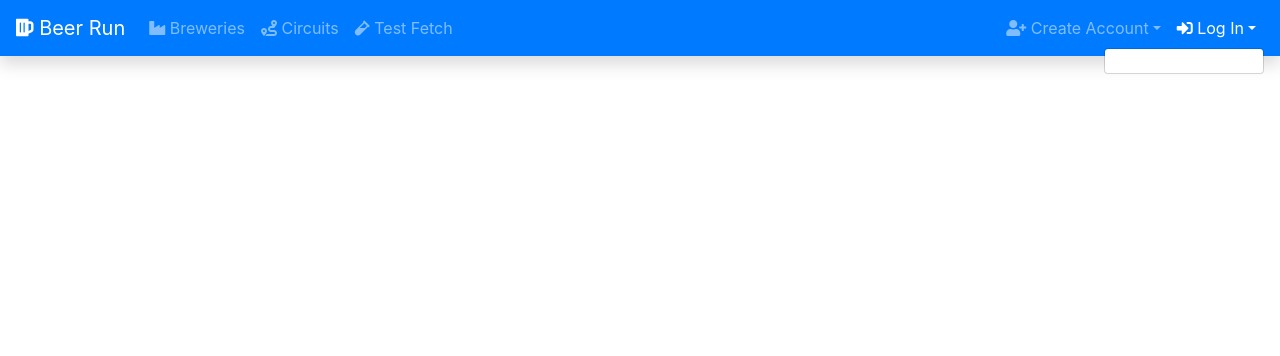
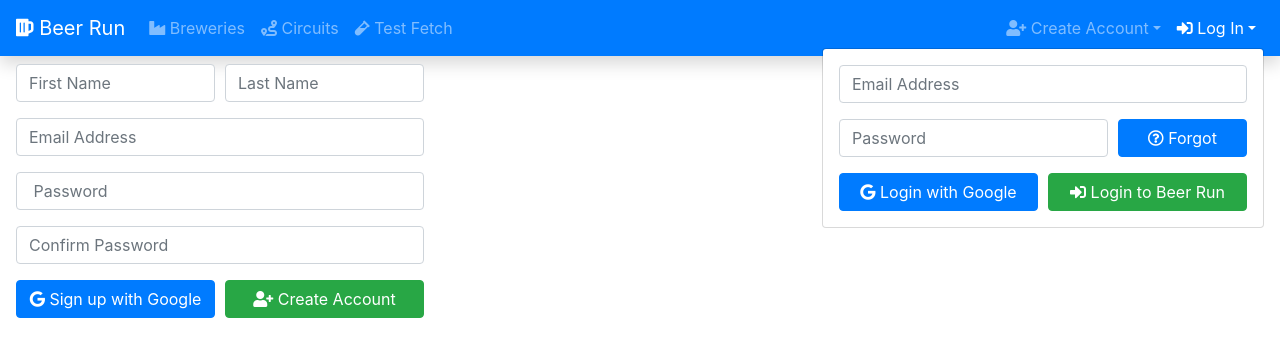
Before and after one commit to mathewpwheatley/brewery-run-frontend, a React (Create React App) app: page /create-account in a window 1280 px wide. Both pictures are taken after a click on the button "Log In". Shown: the top 356 px of the page. Built offline with nearby package versions, Linux system fonts and the light colour scheme.

Commit message:
Convert login create-account form to npm bootstrap

```diff
--- a/src/components/CreateAccountForm.js
+++ b/src/components/CreateAccountForm.js
@@ -1,7 +1,10 @@
 import React, {Component} from 'react'
-import {connect} from 'react-redux';
+import {connect} from 'react-redux'
+import Form from 'react-bootstrap/Form'
+import Col from 'react-bootstrap/Col'
+import Button from 'react-bootstrap/Button'
 import {createUser} from '../actions/user.js'
-import FormMessages from './FormMessages.js';
+import FormMessages from './FormMessages.js'
 
 class CreateAccountForm extends Component {
 
@@ -31,40 +34,40 @@ class CreateAccountForm extends Component {
 
     render() {
         return (
-            <form className="dropdown-menu dropdown-menu-right p-4 signup-login-form" onSubmit={event => this.handleSubmit(event)}>
-                <div className="form-row">
-                    <div className="form-group col-sm-6">
-                        <input className="form-control" type="text" placeholder="First Name" name="first_name" value={this.state.first_name} onChange={event => this.handleChange(event)}/>
-                    </div>
-                    <div className="form-group col-sm-6">
-                        <input className="form-control" type="text" placeholder="Last Name" name="last_name" value={this.state.last_name} onChange={event => this.handleChange(event)}/>
-                    </div>
-                </div>
-                <div className="form-group">
-                    <input className="form-control" type="email" placeholder="Email Address" name="email" value={this.state.email} onChange={event => this.handleChange(event)}/>
-                </div>
-                <div className="form-group">
-                    <input className="form-control" type="password" placeholder=" Password" name="password" value={this.state.password} onChange={event => this.handleChange(event)}/>
-                </div>
-                <div className="form-group">
-                    <input className="form-control" type="password" placeholder="Confirm Password" name="password_confirmation" value={this.state.password_confirmation} onChange={event => this.handleChange(event)}/>
-                </div>
-                <div className="form-row">
-                    <div className="col-6">
-                        <button className="btn btn-block btn-primary" type="button" onClick={event => this.handleGoogleButtonClick(event)} >
+            <Form className="py-2 px-3 signup-login-form" onSubmit={event => this.handleSubmit(event)}>
+                <Form.Row>
+                    <Form.Group as={Col}>
+                        <Form.Control type="text" placeholder="First Name" name="first_name" value={this.state.first_name} onChange={event => this.handleChange(event)}/>
+                    </Form.Group>
+                    <Form.Group as={Col}>
+                        <Form.Control type="text" placeholder="Last Name" name="last_name" value={this.state.last_name} onChange={event => this.handleChange(event)}/>
+                    </Form.Group>
+                </Form.Row>
+                <Form.Group>
+                    <Form.Control type="email" placeholder="Email Address" name="email" value={this.state.email} onChange={event => this.handleChange(event)}/>
+                </Form.Group>
+                <Form.Group>
+                    <Form.Control type="password" placeholder=" Password" name="password" value={this.state.password} onChange={event => this.handleChange(event)}/>
+                </Form.Group>
+                <Form.Group>
+                    <Form.Control type="password" placeholder="Confirm Password" name="password_confirmation" value={this.state.password_confirmation} onChange={event => this.handleChange(event)}/>
+                </Form.Group>
+                <Form.Row>
+                    <Col>
+                        <Button block variant="primary" type="button" onClick={event => this.handleGoogleButtonClick(event)} >
                             <i className="fab fa-google"/>
                             <span className="d-none d-sm-none d-md-inline"> Sign up with Google</span>
-                        </button>
-                    </div>
-                    <div className="col-6">
-                        <button className="btn btn-block btn-success" type="submit">
+                        </Button>
+                    </Col>
+                    <Col>
+                        <Button block variant="success" type="submit">
                             <i className="fas fa-user-plus"/>
                             <span className="d-none d-sm-none d-md-inline"> Create Account</span>
-                        </button>
-                    </div>
-                </div>
+                        </Button>
+                    </Col>
+                </Form.Row>
                 <FormMessages loading={this.props.loading} errors={this.props.errors} />
-            </form>
+            </Form>
         )
     }
 }
--- a/src/components/FormMessages.js
+++ b/src/components/FormMessages.js
@@ -2,17 +2,17 @@ import React, {Fragment} from 'react'
 
 const FormMessages = ({loading, errors}) => {
     return (
-        <Fragment>
+        <Fragment >
             {/* Conditionally render via && operator acting as if statement */}
             {loading &&
-                <div className="text-center mt-3" >
+                <div className="text-center mt-4">
                     <span className="spinner-border spinner-border-sm text-primary"/>
                     <span className="d-none d-sm-none d-md-inline"> Loading</span>
                 </div>
             }
             {/* Conditionally render via && operator acting as if statement */}
             {errors.length > 0 &&
-                <div className="text-center mt-3">
+                <div className="text-center mt-4">
                     <ul className="list-unstyled text-danger">
                         {errors.map((message, index) => <li key={index}>{message}</li>)}
                     </ul>
--- a/src/components/LogInForm.js
+++ b/src/components/LogInForm.js
@@ -1,7 +1,10 @@
 import React, {Component} from 'react'
 import {connect} from 'react-redux'
+import Form from 'react-bootstrap/Form'
+import Col from 'react-bootstrap/Col'
+import Button from 'react-bootstrap/Button'
 import {logInUser} from '../actions/user.js'
-import FormMessages from './FormMessages.js';
+import FormMessages from './FormMessages.js'
 
 class LogInForm extends Component {
     state = {
@@ -32,37 +35,37 @@ class LogInForm extends Component {
 
     render () {
         return (
-            <form className="dropdown-menu dropdown-menu-right p-4 signup-login-form" onSubmit={event => this.handleSubmit(event)}>
-                <div className="form-group">
-                    <input className="form-control" type="email" placeholder="Email Address" name="email" value={this.state.email} onChange={event => this.handleChange(event)}/>
-                </div>
-                <div className="form-row">
-                    <div className="form-group col-8">
-                        <input className="form-control" type="password" placeholder="Password" name="password" value={this.state.password} onChange={event => this.handleChange(event)}/>
-                    </div>
-                    <div className="form-group col-4">
-                        <button className="btn btn-block btn-primary" type="button" onClick={event => this.handleForgotButtonClick(event)}>
+            <Form className="py-2 px-3 signup-login-form" onSubmit={event => this.handleSubmit(event)}>
+                <Form.Group>
+                    <Form.Control type="email" placeholder="Email Address" name="email" value={this.state.email} onChange={event => this.handleChange(event)}/>
+                </Form.Group>
+                <Form.Row>
+                    <Form.Group as={Col} md="8">
+                        <Form.Control type="password" placeholder="Password" name="password" value={this.state.password} onChange={event => this.handleChange(event)}/>
+                    </Form.Group>
+                    <Form.Group as={Col} md="4">
+                        <Button block variant="primary" type="button" onClick={event => this.handleForgotButtonClick(event)}>
                             <i className="far fa-question-circle"/>
                             <span className="d-none d-sm-none d-md-inline"> Forgot</span>
-                        </button>
-                    </div>
-                </div>
-                <div className="form-row justify-content-center">
-                    <div className="col-6">
-                        <button className="btn btn-block btn-primary" type="button" onClick={event => this.handleGoogleButtonClick(event)}>
+                        </Button>
+                    </Form.Group>
+                </Form.Row>
+                <Form.Row className="justify-content-center">
+                    <Col>
+                        <Button block variant="primary" type="button" onClick={event => this.handleGoogleButtonClick(event)}>
                             <i className="fab fa-google"/>
                             <span className="d-none d-sm-none d-md-inline"> Login with Google</span>
-                            </button>
-                    </div>
-                    <div className="col-6">
-                        <button className="btn btn-block btn-success" type="submit">
+                        </Button>
+                    </Col>
+                    <Col>
+                        <Button block variant="success" type="submit">
                             <i className="fas fa-sign-in-alt"/>
                             <span className="d-none d-sm-none d-md-inline"> Login to Beer Run</span>
-                        </button>
-                    </div>
-                </div>
+                        </Button>
+                    </Col>
+                </Form.Row>
                 <FormMessages loading={this.props.loading} errors={this.props.errors} />
-            </form>
+            </Form>
         )
     }
 }
--- a/src/components/NavigationBar.js
+++ b/src/components/NavigationBar.js
@@ -50,7 +50,7 @@ class NavigationBar extends Component {
                                         <span className="d-none d-sm-none d-md-inline"> Create Account</span>
                                     </Dropdown.Toggle>
                                     <Dropdown.Menu alignRight>
-                                        <Dropdown.Item><CreateAccountForm /></Dropdown.Item>
+                                        <CreateAccountForm />
                                     </Dropdown.Menu>
                                 </Dropdown>
                                 <Dropdown as={Nav.Item}>
@@ -59,7 +59,7 @@ class NavigationBar extends Component {
                                         <span className="d-none d-sm-none d-md-inline"> Log In</span>
                                     </Dropdown.Toggle>
                                     <Dropdown.Menu alignRight>
-                                        <Dropdown.Item><LogInForm /></Dropdown.Item>
+                                        <LogInForm />
                                     </Dropdown.Menu>
                                 </Dropdown>
                             </Fragment>
@@ -73,31 +73,13 @@ class NavigationBar extends Component {
                                     <span className="d-none d-sm-none d-md-inline"> {this.props.user.userName}</span>
                                 </Dropdown.Toggle>
                                 <Dropdown.Menu alignRight>
-                                    <Dropdown.Header>
-                                        <i className="fas fa-star"/> Favorite
-                                    </Dropdown.Header>
-                                    <Dropdown.Item>
-                                        <NavLink className="nav-link" exact to="/favorite-breweries" title="Favorite Breweries">
-                                            <i className="fas fa-industry"/> Breweries
-                                        </NavLink>
-                                    </Dropdown.Item>
-                                    <Dropdown.Item>
-                                        <NavLink className="nav-link" exact to="/favorite-circuits" title="Favorite Circuits">
-                                            <i className="fas fa-route"/> Circuits
-                                        </NavLink>
-                                    </Dropdown.Item>
+                                    <Dropdown.Header><i className="fas fa-star"/> Favorite</Dropdown.Header>
+                                    <NavLink className="dropdown-item" exact to="/favorite-breweries" title="Favorite Breweries"><i className="fas fa-industry"/> Breweries</NavLink>
+                                    <NavLink className="dropdown-item" exact to="/favorite-circuits" title="Favorite Circuits"><i className="fas fa-route"/> Circuits</NavLink>
                                     <Dropdown.Divider />
-                                    <Dropdown.Item>
-                                        <NavLink className="nav-link" exact to="/account" title="Account">
-                                            <i className="fas fa-address-card"/> Account
-                                        </NavLink>
-                                    </Dropdown.Item>
+                                    <NavLink className="dropdown-item" exact to="/account" title="Account"><i className="fas fa-address-card"/> Account</NavLink>
                                     <Dropdown.Divider />
-                                    <Dropdown.Item>
-                                        <NavLink className="nav-link" exact to="/log-out" title="Log Out">
-                                            <i className="fas fa-sign-out-alt"/> Log Out
-                                        </NavLink>
-                                    </Dropdown.Item>
+                                    <NavLink className="dropdown-item" exact to="/log-out" title="Log Out"><i className="fas fa-sign-out-alt"/> Log Out</NavLink>
                                 </Dropdown.Menu>
                             </Dropdown>
                         }
```
